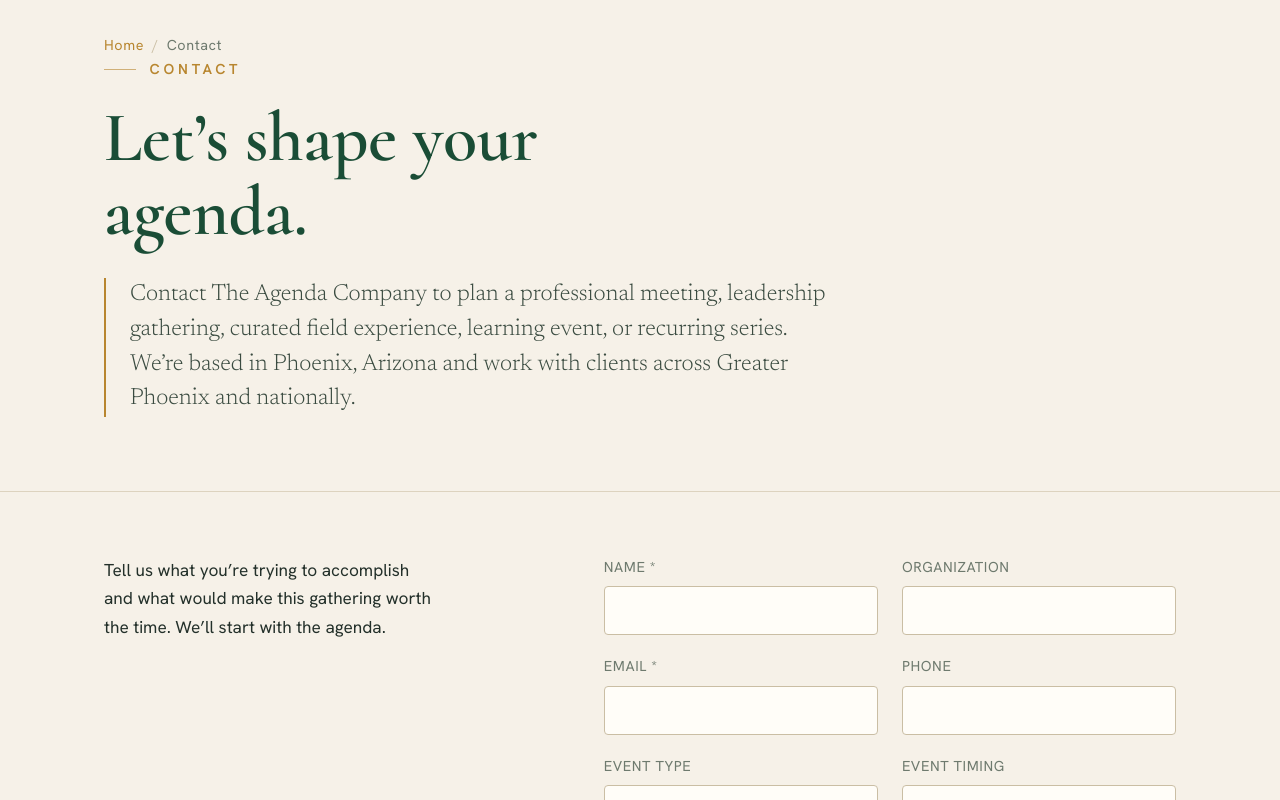
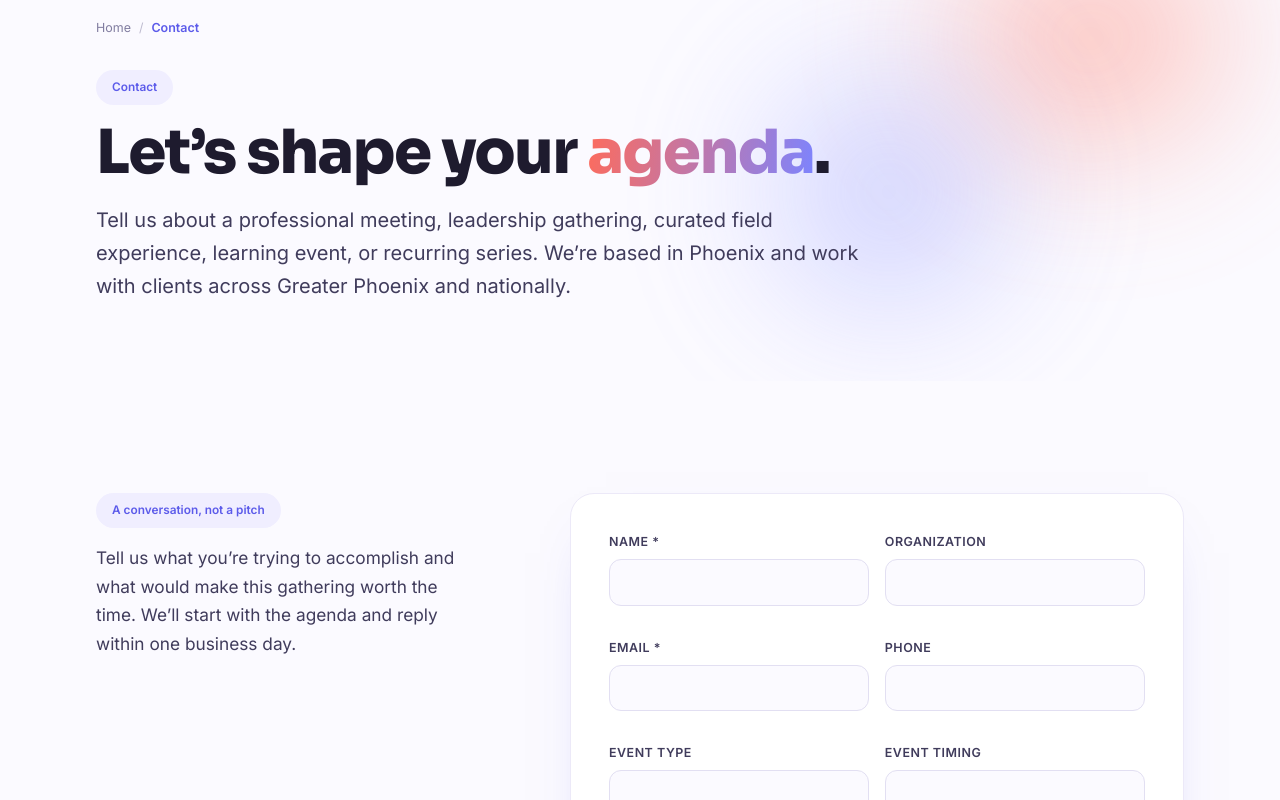
Before and after one commit to thomasbakerj-lgtm/TheAgendaCompany, a Next.js app: page /contact in a window 1280 px wide. Shown: the part 140-940 px from the top of the page. Built offline with nearby package versions, Linux system fonts and the light colour scheme.

Commit message:
Update page.js

```diff
--- a/app/contact/page.js
+++ b/app/contact/page.js
@@ -1,5 +1,5 @@
+import Link from "next/link";
 import ContactForm from "@/components/ContactForm";
-import { Kicker, Breadcrumb } from "@/components/ui";
 import JsonLd from "@/components/JsonLd";
 import { breadcrumbSchema } from "@/lib/schema";
 
@@ -19,33 +19,39 @@
   return (
     <>
       <JsonLd data={breadcrumbSchema(trail)} />
+      <div className="sf-home">
 
-      <section className="page-intro">
+        <section className="ag-pagehero">
+          <div className="blob b1" /><div className="blob b2" />
           <div className="wrap">
-          <Breadcrumb trail={trail} />
-          <Kicker>Contact</Kicker>
-          <h1>Let&rsquo;s shape your agenda.</h1>
-          <p className="answer-block">
-            Contact The Agenda Company to plan a professional meeting, leadership gathering, curated field
-            experience, learning event, or recurring series. We&rsquo;re based in Phoenix, Arizona and work with
-            clients across Greater Phoenix and nationally.
+            <p className="ag-crumb"><Link href="/">Home</Link><span className="sep">/</span><span className="cur">Contact</span></p>
+            <span className="pill-lbl" style={{ marginTop: "1.1rem" }}>Contact</span>
+            <h1>Let&rsquo;s shape your <span className="grad-text">agenda</span>.</h1>
+            <p className="ag-intro">
+              Tell us about a professional meeting, leadership gathering, curated field experience, learning event, or recurring series. We&rsquo;re based in Phoenix and work with clients across Greater Phoenix and nationally.
             </p>
           </div>
         </section>
 
-      <section className="section--tight">
-        <div className="wrap split">
-          <div className="label-col">
-            <p style={{ maxWidth: "34ch" }}>
-              Tell us what you&rsquo;re trying to accomplish and what would make this gathering worth the time.
-              We&rsquo;ll start with the agenda.
+        <section className="sec">
+          <div className="wrap">
+            <div className="ag-split">
+              <div>
+                <span className="pill-lbl">A conversation, not a pitch</span>
+                <p style={{ marginTop: "1rem", color: "var(--ink2)", maxWidth: "34ch" }}>
+                  Tell us what you&rsquo;re trying to accomplish and what would make this gathering worth the time. We&rsquo;ll start with the agenda and reply within one business day.
                 </p>
               </div>
               <div>
+                <div className="ag-formcard">
                   <ContactForm />
                 </div>
               </div>
+            </div>
+          </div>
         </section>
+
+      </div>
     </>
   );
 }
```
Lines whose indentation alone changed are shown as unchanged.
